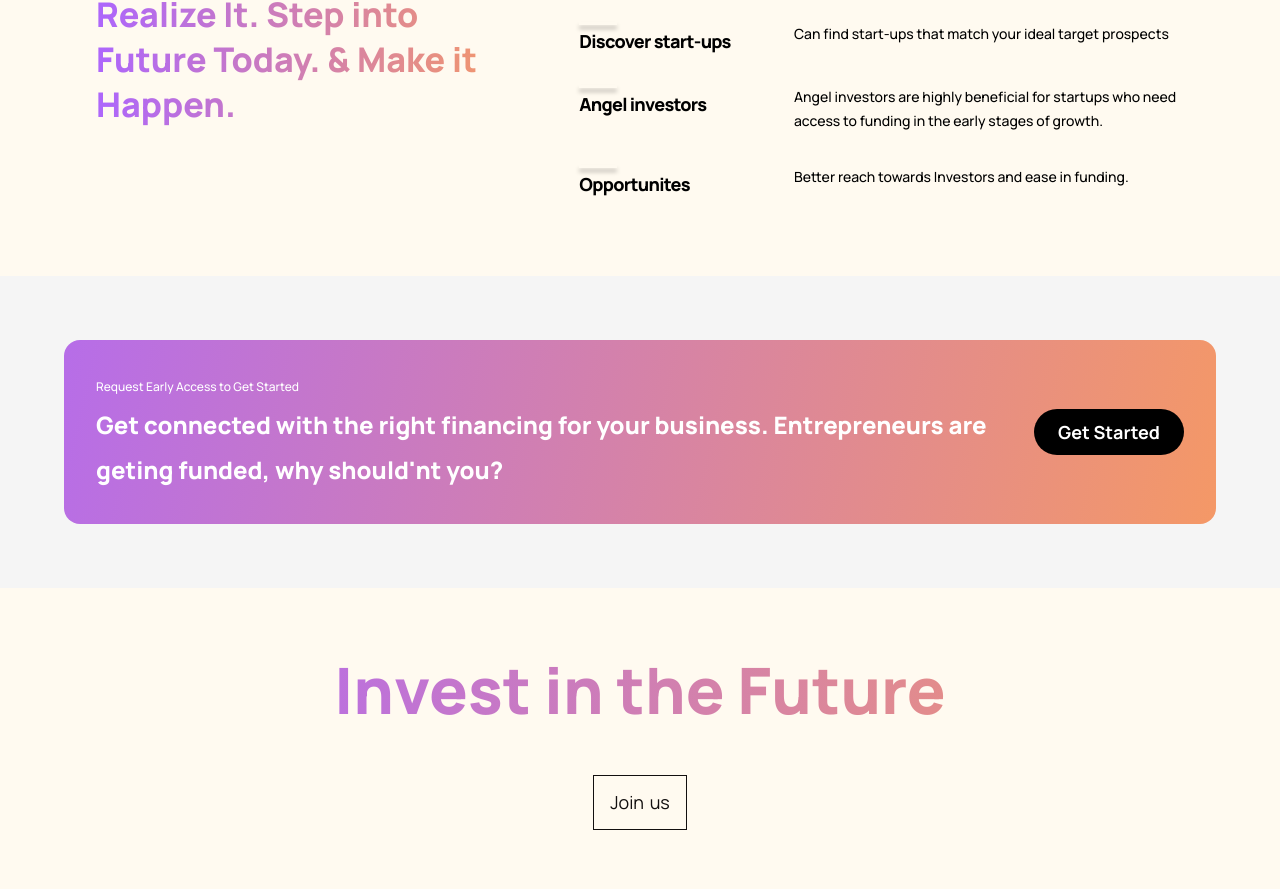
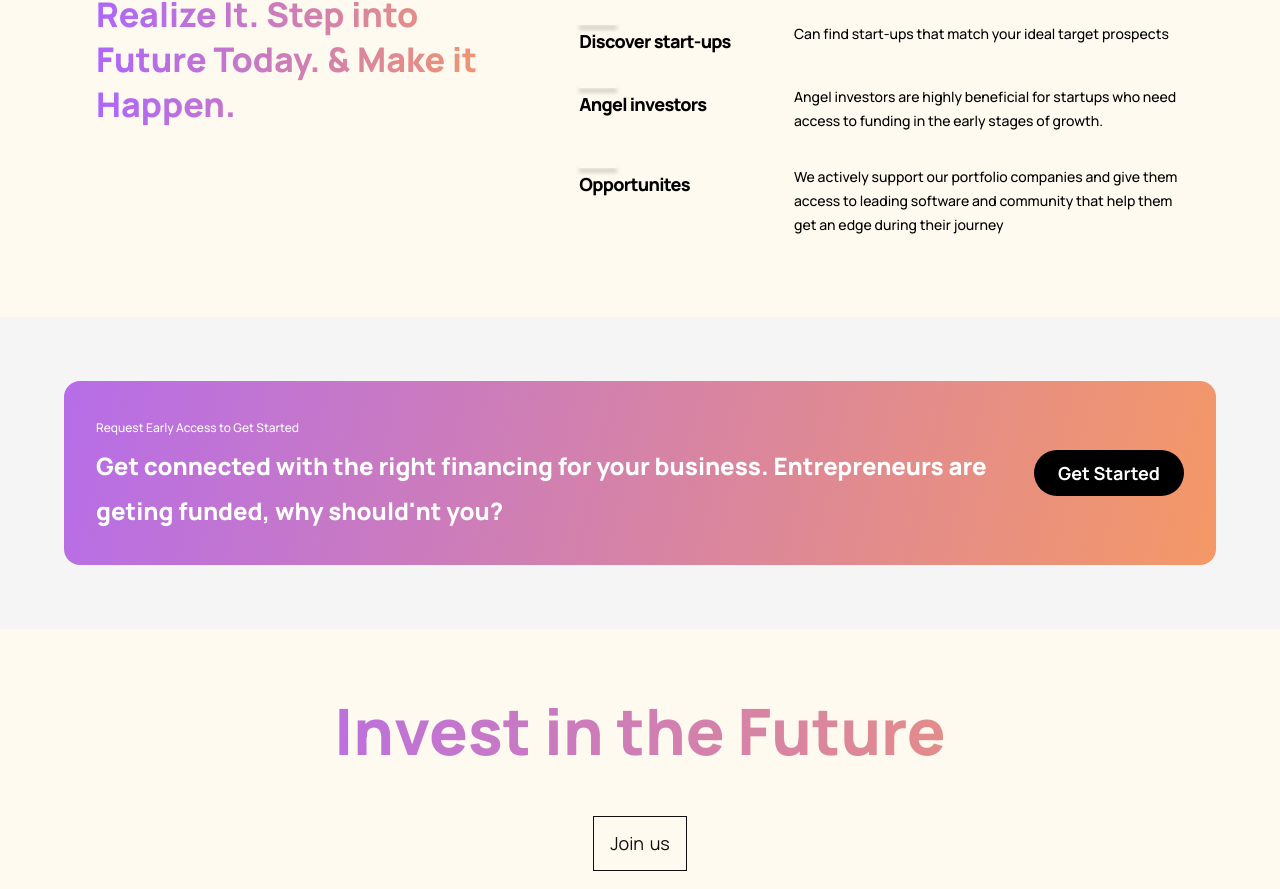
Before and after one commit to ved74thakur/majorProjectHomePage, a React (Create React App) app: page / in a window 1280 px wide. Shown: the part 1325-2214 px from the top of the page. Built offline with nearby package versions, Linux system fonts and the light colour scheme.

Commit message:
Update Features.jsx

```diff
--- a/src/containers/features/Features.jsx
+++ b/src/containers/features/Features.jsx
@@ -17,7 +17,7 @@ const featuresData = [
   },
   {
     title: 'Opportunites',
-    text: 'Better reach towards Investors and ease in funding.',
+    text: 'We actively support our portfolio companies and give them access to leading software and community that help them get an edge during their journey',
   },
 ];
 
```
